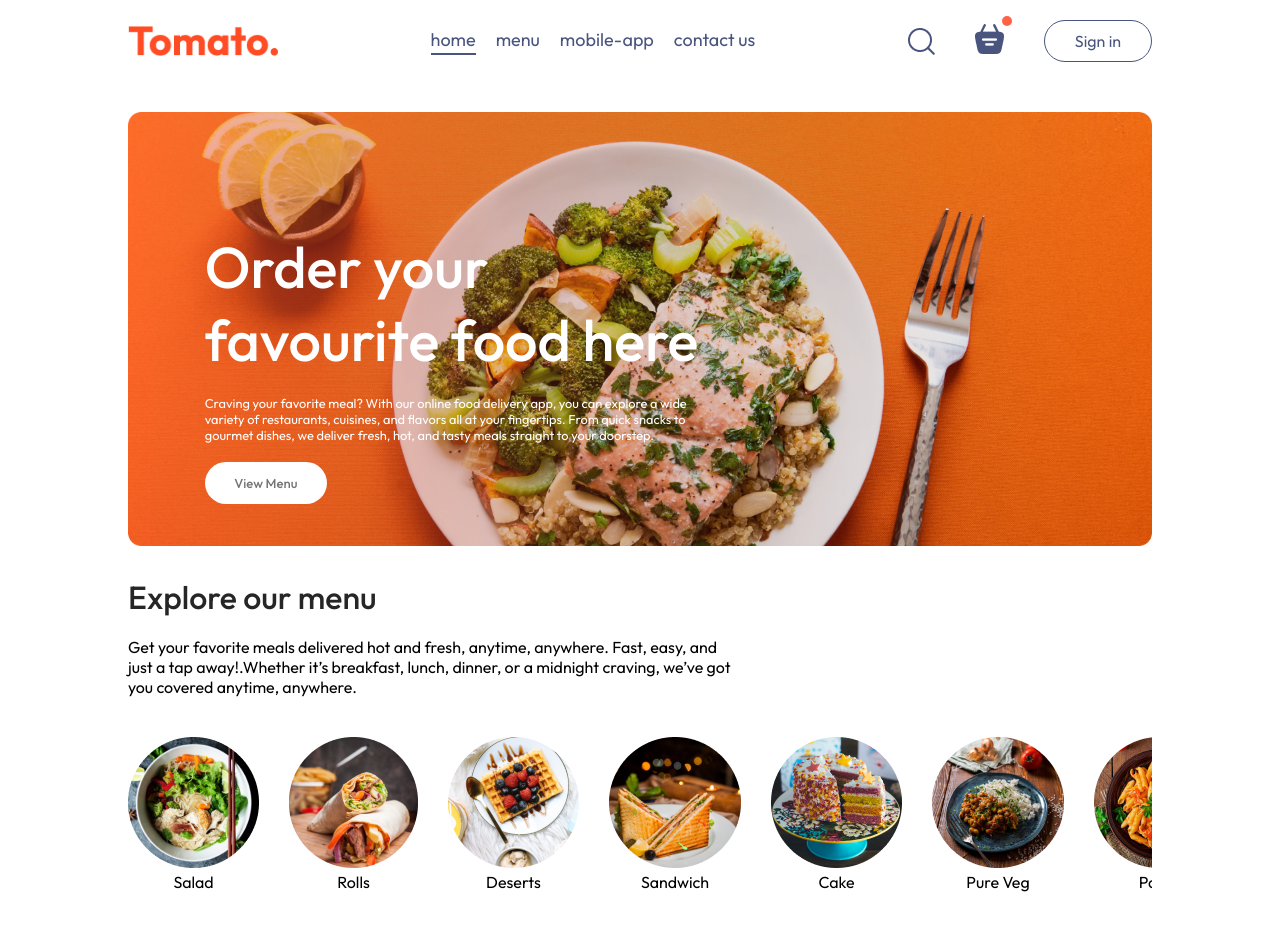
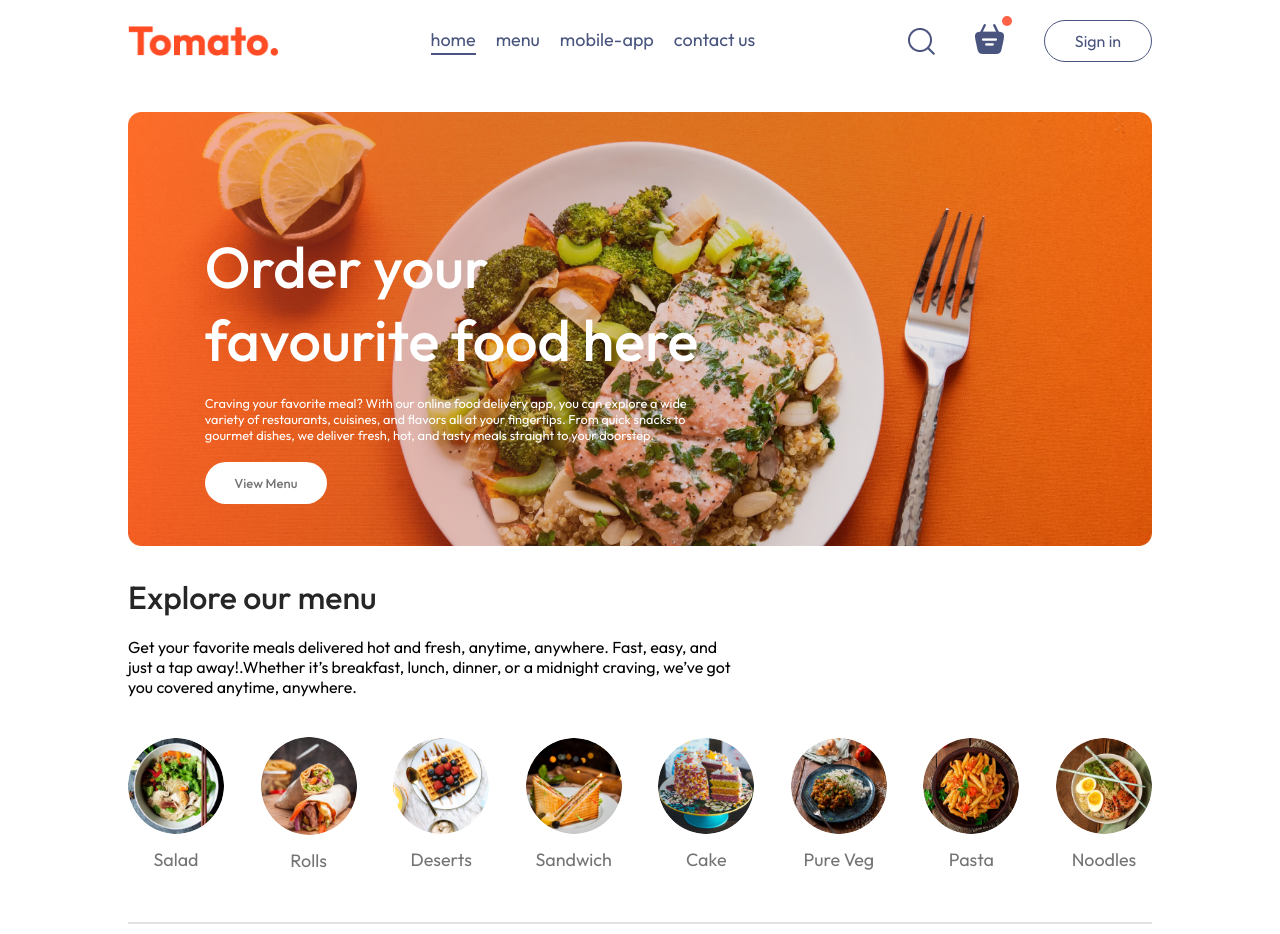
Before and after one commit to hiruni20/food-delivery-app, a React (Vite) app in the folder frontend/: page / in a window 1280 px wide. Before the commit the page ends 912 px from the top, so only its background shows below. Built offline with nearby package versions, Linux system fonts and the light colour scheme.

Commit message:
edit css

```diff
--- a/frontend/src/components/ExploreMenu/ExploreMenu.css
+++ b/frontend/src/components/ExploreMenu/ExploreMenu.css
@@ -29,3 +29,30 @@
 .explore-menu-list::-webkit-scrollbar{
     display: none;
 }
+
+.explore-menu-list-item img{
+    width: 7.5vw;
+    min-width: 80px;
+    cursor: pointer;
+    border-radius: 50%;
+    transition: 0.2s;
+}
+.explore-menu-list-item p{
+    margin-top: 10px;
+    color: #747474;
+    font-size: max(1.4vw,16px);
+    cursor: pointer;
+
+}
+
+.explore-menu hr{
+    margin: 10px 0px;
+    height: 2px;
+    background-color: #e2e2e2;
+    border: none;
+}
+
+.explore-menu-list-item .active{
+    border: 4px solid tomato;
+    padding: 2px;
+}
--- a/frontend/src/components/ExploreMenu/ExploreMenu.jsx
+++ b/frontend/src/components/ExploreMenu/ExploreMenu.jsx
@@ -2,7 +2,8 @@
 import './ExploreMenu.css'
 import { menu_list } from '../../assets/frontend_assets/assets'
 
-const ExploreMenu = () => {
+const ExploreMenu = ({category,setCategory}) => {
+
   return (
     <div className='explore-menu' id='explore-menu'>
         <h1>Explore our menu</h1>
@@ -10,13 +11,14 @@
         <div className='explore-menu-list'>
             {menu_list.map((item,index)=> {
                 return (
-                    <div key={index} className='explore-menu-list-item'>
-                        <img src={item.menu_image} alt=''/>
+                    <div onClick={()=> setCategory(prev=>prev===item.menu_name?"All":item.menu_name)} key={index} className='explore-menu-list-item'>
+                        <img className={category===item.menu_name?"active":""}src={item.menu_image} alt=''/>
                         <p>{item.menu_name}</p>
                     </div>
                 )
             })}
         </div>
+        <hr/>
     </div>
   )
 }
--- a/frontend/src/pages/Home/Home.jsx
+++ b/frontend/src/pages/Home/Home.jsx
@@ -1,13 +1,16 @@
-import React from 'react'
+import React ,{useState} from 'react'
 import './home.css'
 import Header from '../../components/Header/Header'
 import ExploreMenu from '../../components/ExploreMenu/ExploreMenu'
 
 const Home = () => {
+
+    const [category,setCategory] = useState("All")
+
   return (
     <div>
         <Header/>
-        <ExploreMenu/>
+        <ExploreMenu category={category} setCategory={setCategory}/>
     </div>
   )
 }
```
Also changed, not shown: frontend/src/Context/StoreContext.jsx (added).
